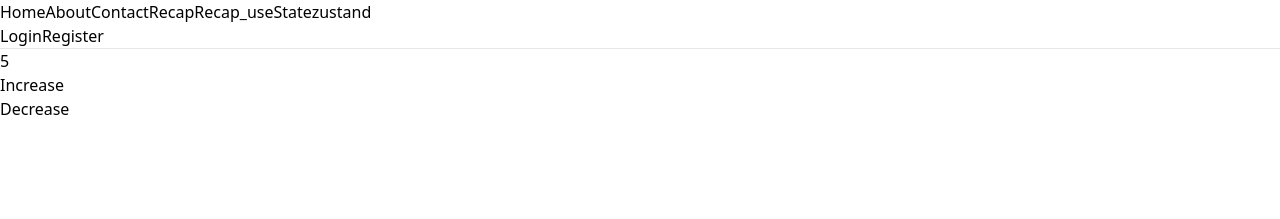
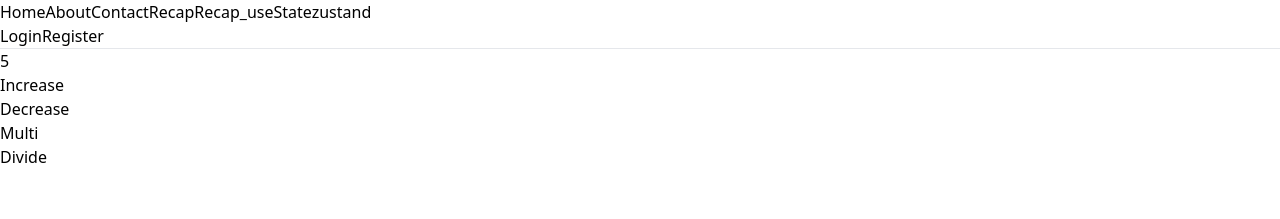
Before and after one commit to tamphimai007/cc19_basic_router, a React (Vite) app: page /zustand in a window 1280 px wide. Shown: the top 219 px of the page. Built offline with nearby package versions, Linux system fonts and the light colour scheme.

Commit message:
update multi

```diff
--- a/src/pages/EasyZustand.jsx
+++ b/src/pages/EasyZustand.jsx
@@ -12,6 +12,8 @@ function EasyZustand() {
   const number = useTamStore((state) => state.number);
   const actionIncrease = useTamStore((state) => state.actionIncrease);
   const actionDecrease = useTamStore((state) => state.actionDecrease);
+  const actionMulti = useTamStore((state) => state.actionMulti);
+  const actionDivide = useTamStore((state) => state.actionDivide);
   console.log(number);
 
   const hdlClick = () => {
@@ -25,9 +27,17 @@ function EasyZustand() {
       <button onClick={actionIncrease} className="bg-green-400">
         Increase
       </button>
-      <br/>
+      <br />
       <button onClick={hdlClick} className="bg-green-400">
         Decrease
+      </button>
+      <br />
+      <button onClick={actionMulti} className="bg-green-400">
+        Multi
+      </button>
+      <br />
+      <button onClick={() => actionDivide("tam")} className="bg-green-400">
+        Divide
       </button>
     </div>
   );
--- a/src/store/tamStore.jsx
+++ b/src/store/tamStore.jsx
@@ -15,7 +15,15 @@ const tamStore = (set) => ({
     set((state) => ({ number: state.number + 1 }));
   },
   actionDecrease: () => {
-    set((state) => ({ number: state.number - 1 }));
+    // code body
+    set((state) => ({ number: Math.max(0, state.number - 1) }));
+  },
+  actionMulti: () => {
+    set((state) => ({ number: state.number * 2 }));
+  },
+  actionDivide: (newValue) => {
+    console.log(newValue);
+    set((state) => ({ number: state.number / 2 }));
   },
 });
 const useTamStore = create(tamStore);
```
